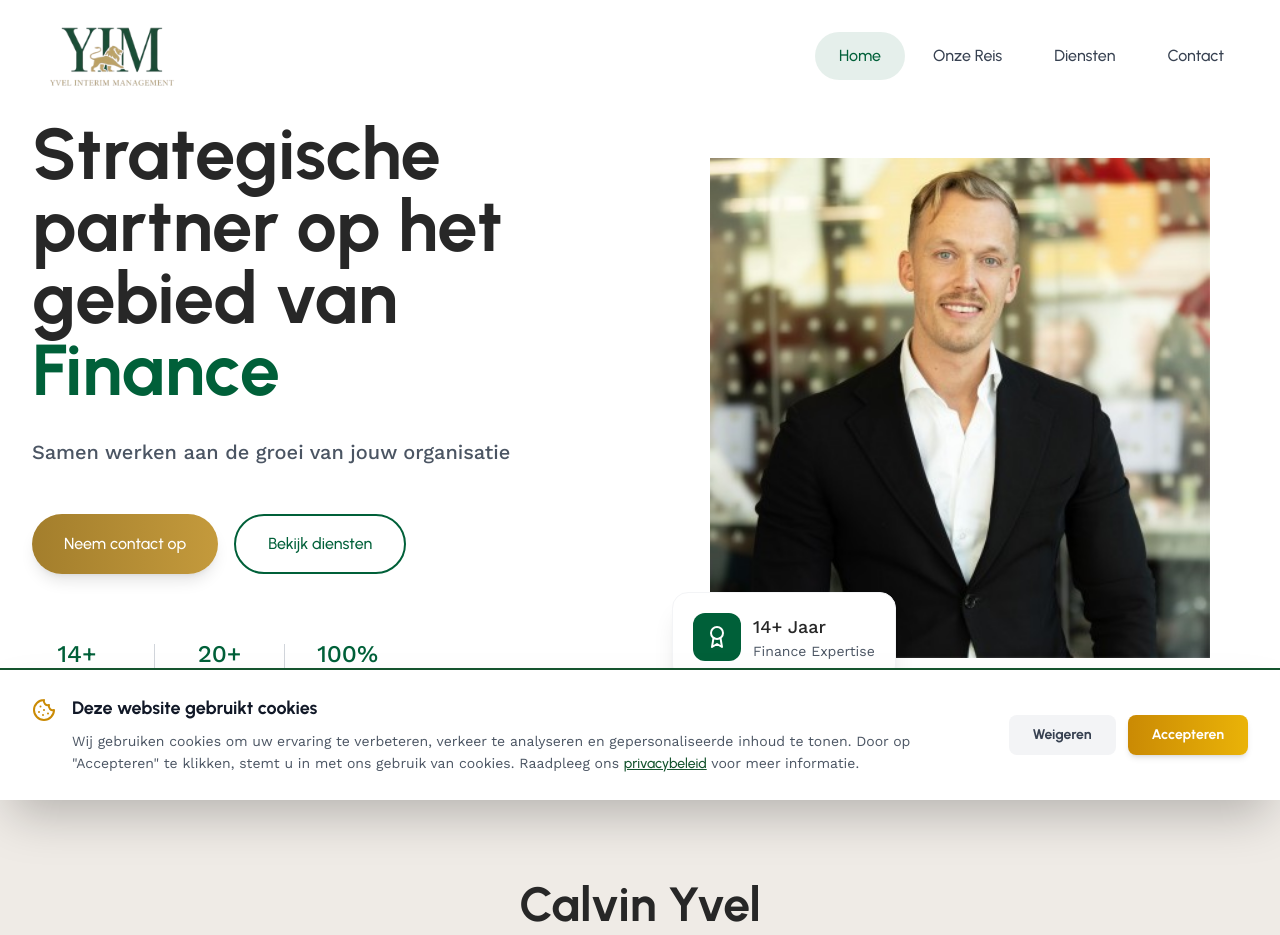
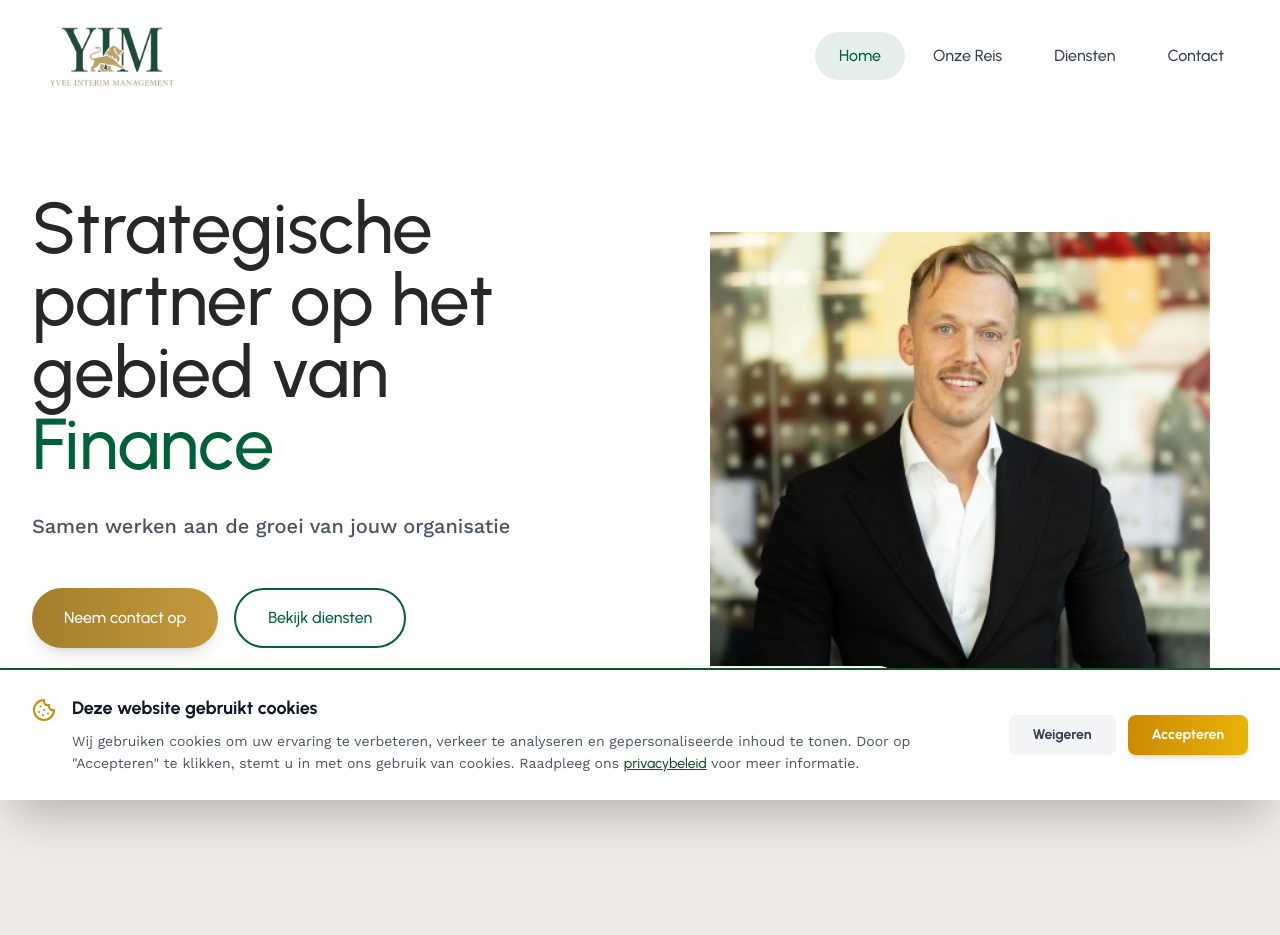
Before and after one commit to bandenkraker/Last-YIM-Evowebsites, a React (Vite) app: page / in a window 1280 px wide. Shown: the top 935 px of the page. Built offline with nearby package versions, Linux system fonts and the light colour scheme.

Commit message:
Revert headers to font-medium and increase top padding to prevent nav overlap

```diff
--- a/src/index.css
+++ b/src/index.css
@@ -33,15 +33,15 @@
 
 @layer components {
   .heading-primary {
-    @apply text-4xl md:text-5xl lg:text-7xl font-bold leading-tight;
+    @apply text-4xl md:text-5xl lg:text-7xl font-medium leading-tight;
   }
 
   .heading-secondary {
-    @apply text-3xl md:text-4xl lg:text-5xl font-bold leading-tight;
+    @apply text-3xl md:text-4xl lg:text-5xl font-medium leading-tight;
   }
 
   .heading-tertiary {
-    @apply text-2xl md:text-3xl font-bold;
+    @apply text-2xl md:text-3xl font-medium;
   }
 
   .btn-primary {
--- a/src/pages/About.tsx
+++ b/src/pages/About.tsx
@@ -114,7 +114,7 @@ export default function About({ onNavigate }: AboutProps) {
           <div className="absolute inset-0 bg-black/40 backdrop-blur-[2px]"></div>
         </div>
 
-        <div className="container-custom relative z-10 py-24 md:py-32">
+        <div className="container-custom relative z-10 pt-36 pb-12 md:pt-44 md:pb-16">
           <div className="text-center max-w-5xl mx-auto space-y-6 md:space-y-8">
             <div className="inline-flex items-center space-x-3 bg-white/95 backdrop-blur-sm text-[#006039] px-4 md:px-6 py-2 md:py-3 rounded-full text-sm md:text-base font-medium mb-4 md:mb-6 shadow-lg">
               <GraduationCap className="w-4 h-4 md:w-5 h-5" />
--- a/src/pages/Contact.tsx
+++ b/src/pages/Contact.tsx
@@ -39,7 +39,7 @@ export default function Contact() {
 
   return (
     <div className="min-h-screen">
-      <section className="pt-32 pb-12 md:pb-16 bg-white">
+      <section className="pt-36 pb-12 md:pt-44 md:pb-16 bg-white">
         <div className="container-custom">
           <div className="grid grid-cols-1 lg:grid-cols-2 gap-12 lg:gap-16 items-start">
             <div>
--- a/src/pages/Home.tsx
+++ b/src/pages/Home.tsx
@@ -52,7 +52,7 @@ export default function Home({ onNavigate }: HomeProps) {
 
   return (
     <div className="min-h-screen">
-      <section className="relative min-h-[90vh] flex items-center bg-white pt-32 lg:pt-24">
+      <section className="relative min-h-[90vh] flex items-center bg-white pt-36 md:pt-44 lg:pt-48">
         <div className="container-custom">
           <div className="grid grid-cols-1 lg:grid-cols-2 gap-12 lg:gap-16 items-center">
             <div className="space-y-6 md:space-y-8 order-1 lg:order-1">
--- a/src/pages/Privacy.tsx
+++ b/src/pages/Privacy.tsx
@@ -2,8 +2,8 @@ import { Shield, Lock, Eye, Mail } from 'lucide-react';
 
 export default function Privacy() {
   return (
-    <div className="min-h-screen pt-20">
-      <section className="pt-20 pb-16 bg-white">
+    <div className="min-h-screen pt-36 md:pt-44">
+      <section className="pb-16 bg-white">
         <div className="container-custom">
           <div className="grid grid-cols-1 lg:grid-cols-2 gap-16 items-center max-w-6xl mx-auto mb-12">
             <div className="space-y-6">
--- a/src/pages/Services.tsx
+++ b/src/pages/Services.tsx
@@ -99,7 +99,7 @@ export default function Services({ onNavigate }: ServicesProps) {
 
   return (
     <div className="min-h-screen">
-      <section className="relative pt-32 pb-16 md:pb-20 bg-white overflow-hidden">
+      <section className="relative pt-36 pb-16 md:pt-44 md:pb-20 bg-white overflow-hidden">
         <div className="container-custom">
           <div className="grid grid-cols-1 lg:grid-cols-2 gap-12 lg:gap-16 items-center">
             <div className="space-y-6 md:space-y-8">
```
